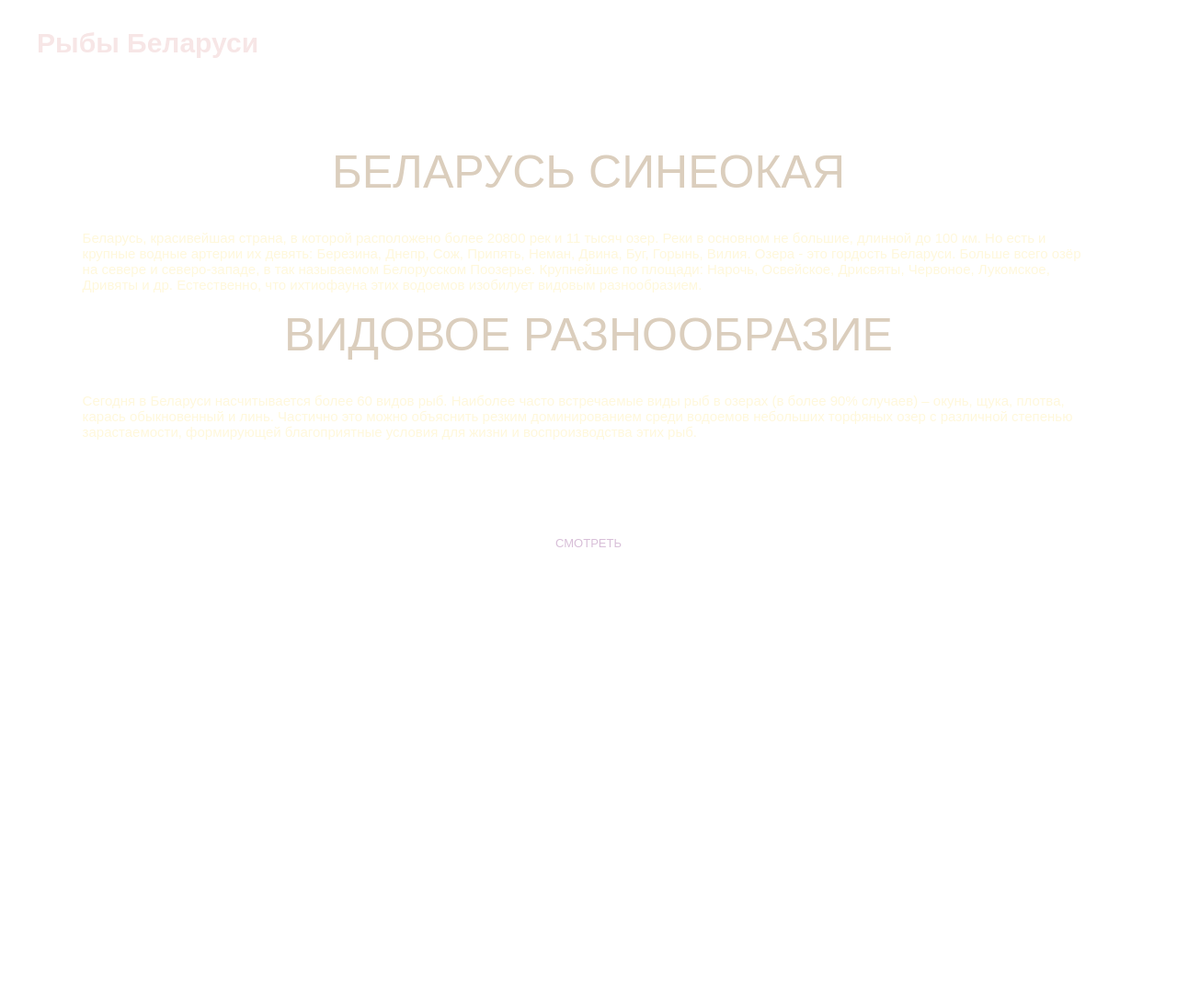
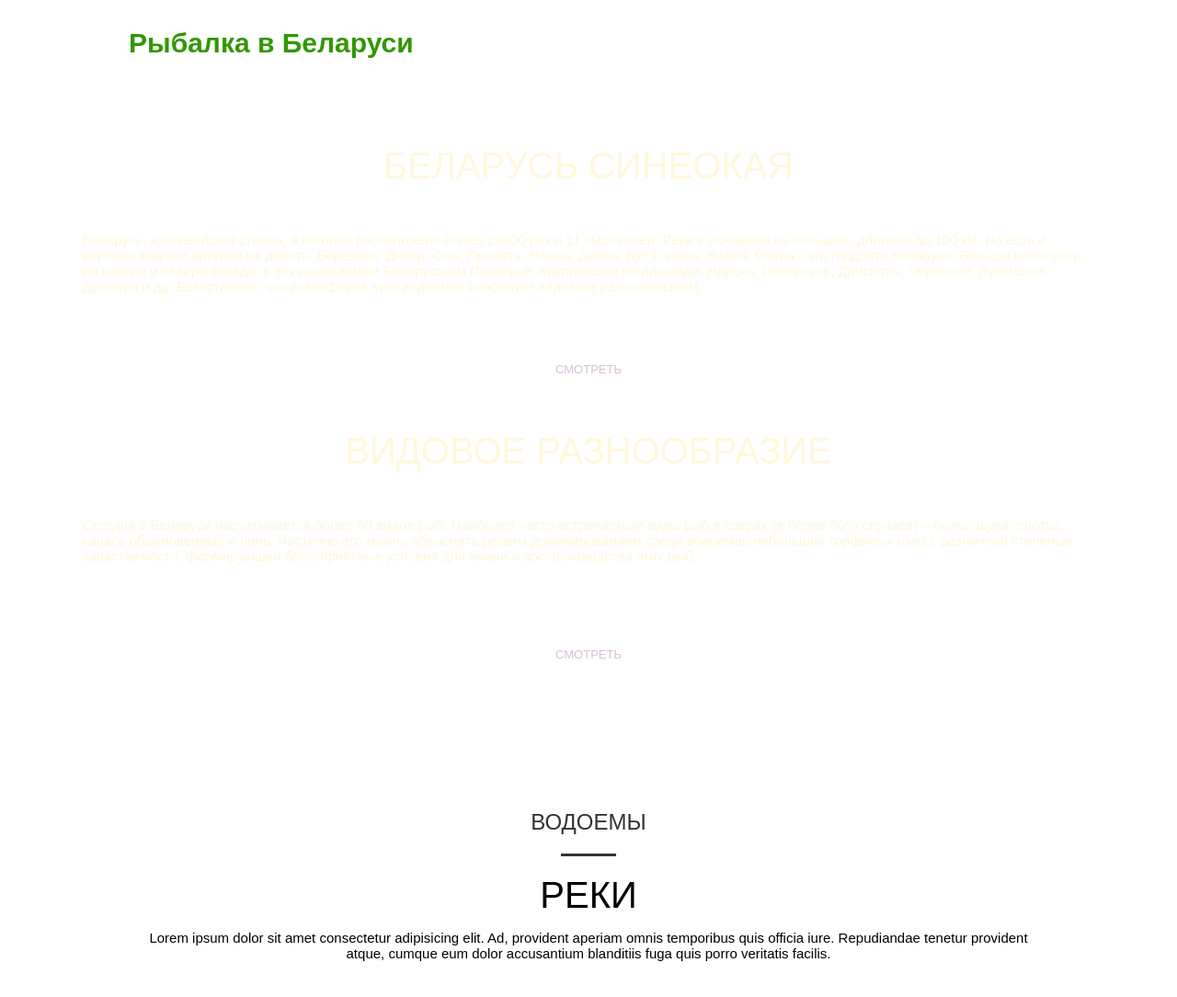
Before and after one commit to osmo-tester/Git_cours, a plain HTML site: page index.html in a window 1280 px wide. Shown: the whole page at 92% size. Before the commit the page ends 800 px from the top, so only its background shows below. Drawn offline with Linux system fonts and the light colour scheme.

Commit message:
commit image header

```diff
--- a/index.html
+++ b/index.html
@@ -5,24 +5,27 @@
     <link href="style.css" rel="stylesheet" type="text/css"/>
     <meta name="viewport" content="width=device-width, initial-scale=1.0">
     <link href="https://fonts.googleapis.com/css?family=Kaushan+Script Monserrat:400,700&amp;subset=cyrillic-exit">
-    <title>Рыбы Беларуси</title>
+    <title>Рыбалка в Беларуси</title>
 </head>
         <body>
+
            <header class="header">
             <div class="container">
                 <div class="header_inner">
-                    <div class="header_logo">Рыбы Беларуси</div>
+                    <div class="header_logo">Рыбалка в Беларуси</div>
                      <nav class="nav">
-                        <a class="nav_link" href="#" class="predators">Хищные рыбы</a>
-                        <a class="nav_link" href="#" class="white_fish">Мирные рыбы</a>
-                        <a class="nav_link" href="#" class="seldom_fish">Рыбы красной книги</a>
+
+                         <a class="nav_link" href="#" class="predators">Реки</a>
+                        <a class="nav_link" href="#" class="white_fish">Озера</a>
+                        <a class="nav_link" href="#" class="seldom_fish">Рыбы</a>
+                        <a class="nav_link" href="#" class="seldom_fish">Методы ловли</a>
+                        <a class="nav_link" href="#" class="seldom_fish">Форум</a>
                      </nav>
                 </div>
             </div>
            </header>
          <div class="intro">
             <div class="container">
-
             </div>
             <br>
             <br>
@@ -32,20 +35,23 @@
              <h2 class="intro_title">Беларусь синеокая</h2>
              <br>
              <br>
-            Беларусь, красивейшая страна, в которой расположено более 20800 рек и 11 тысяч озер.
+            <p>Беларусь, красивейшая страна, в которой расположено более 20800 рек и 11 тысяч озер.
             Реки в основном не большие, длинной до 100 км. Но есть и крупные водные артерии их девять: Березина, Днепр, Сож, Припять, Неман, Двина, Буг, Горынь, Вилия.
             Озера - это гордость Беларуси. Больше всего озёр на севере и северо-западе, в так называемом Белорусском Поозерье. Крупнейшие по площади: Нарочь, Освейское, Дрисвяты, Червоное, Лукомское, Дривяты и др.
-            Естественно, что ихтиофауна этих водоемов изобилует видовым разнообразием.
+            Естественно, что ихтиофауна этих водоемов изобилует видовым разнообразием.</p>
             <br>
+            <div class="intro_inner">
+                <a class="btn" href="#">Смотреть</a>
+            </div>
             <br>
               <div class="intro_inner">
                 <h2>Видовое разнообразие</h2>
               </div>
             <br>
             <br>
-            Сегодня в Беларуси насчитывается более 60 видов рыб.
+            <p>Сегодня в Беларуси насчитывается более 60 видов рыб.
             Наиболее часто встречаемые виды рыб в озерах (в более 90% случаев) – окунь, щука, плотва, карась обыкновенный и линь.
-            Частично это можно объяснить резким доминированием среди водоемов небольших торфяных озер с различной степенью зарастаемости, формирующей благоприятные условия для жизни и воспроизводства этих рыб.
+            Частично это можно объяснить резким доминированием среди водоемов небольших торфяных озер с различной степенью зарастаемости, формирующей благоприятные условия для жизни и воспроизводства этих рыб.</p>
 <br>
 <br>
             <div class="intro_inner">
@@ -55,5 +61,23 @@
     </div>
 
 
+    <section class="section">
+        <div class="container">
+            <div class="section_header">
+                <h3 class="section_subtitle">Водоемы</h3>
+                <h2 class="section_title">Реки</h2>
+                <div clas="section_text">
+            <p>Lorem ipsum dolor sit amet consectetur adipisicing elit. Ad, provident aperiam omnis temporibus quis officia iure. Repudiandae tenetur provident atque, cumque eum dolor accusantium blanditiis fuga quis porro veritatis facilis.</p>
+                </div>
+             </div>
+        </div>
+    </section>
+
+
+    <section class="section>
+
+    </section>
+
+
         </body>
 </html>
--- a/style.css
+++ b/style.css
@@ -15,9 +15,8 @@ h3,
 h4,
 h5,
 h6 {
-  color: rgb(219, 206, 189);
   margin: 0 auto;
-  font-size: 50px;
+  font-size: 40px;
   font-weight: 300;
 
   text-transform: uppercase;
@@ -32,7 +31,7 @@ h6 {
 .container {
   margin: 0 auto;
   width: 100%;
-  max-width: 1200px;
+  max-width: 1000px;
 }
 /*Intro*/
 .intro {
@@ -59,7 +58,7 @@ h6 {
 .header_logo {
   font-size: 30px;
   font-weight: 700;
-  color: rgb(247, 230, 230);
+  color: rgb(50, 151, 3);
 }
 .header_inner {
   display: flex;
@@ -108,10 +107,10 @@ h6 {
 }
 /*Button*/
 .btn {
-  margin: 7% auto;
+  margin: 3% auto;
   display: inline-block;
   vertical-align: top;
-  padding: 8px 30px;
+  padding: 6px 20px;
 
   border: 3px solid white;
 
@@ -127,3 +126,34 @@ h6 {
 
   transition: color 0.1s linear color 0.1s linear;
 }
+/*Section*/
+.section {
+  width: 100%;
+  height: 100vh;
+
+  padding: 80px 0;
+}
+.section_header {
+  width: 100%;
+  max-width: 950 px;
+  margin: 0 auto 40px;
+  text-align: center;
+}
+.section_subtitle {
+  font-family: "Kaushan Script" cursive;
+  font-size: 24px;
+  color: #333;
+  text-transform: uppercase;
+}
+.section_subtitle::after {
+  content: "";
+  display: block;
+  width: 60px;
+  height: 3px;
+  margin: 20px auto;
+  background-color: #333;
+}
+.section_text {
+  color: #999;
+  font-size: 15px;
+}
```
Also changed, not shown: images/Fish_header.jpeg (added), images/Lakes_header.jpg (added), images/Rivers_heder.jpg (added), images/method_header.jpg (added), 1 other file.
